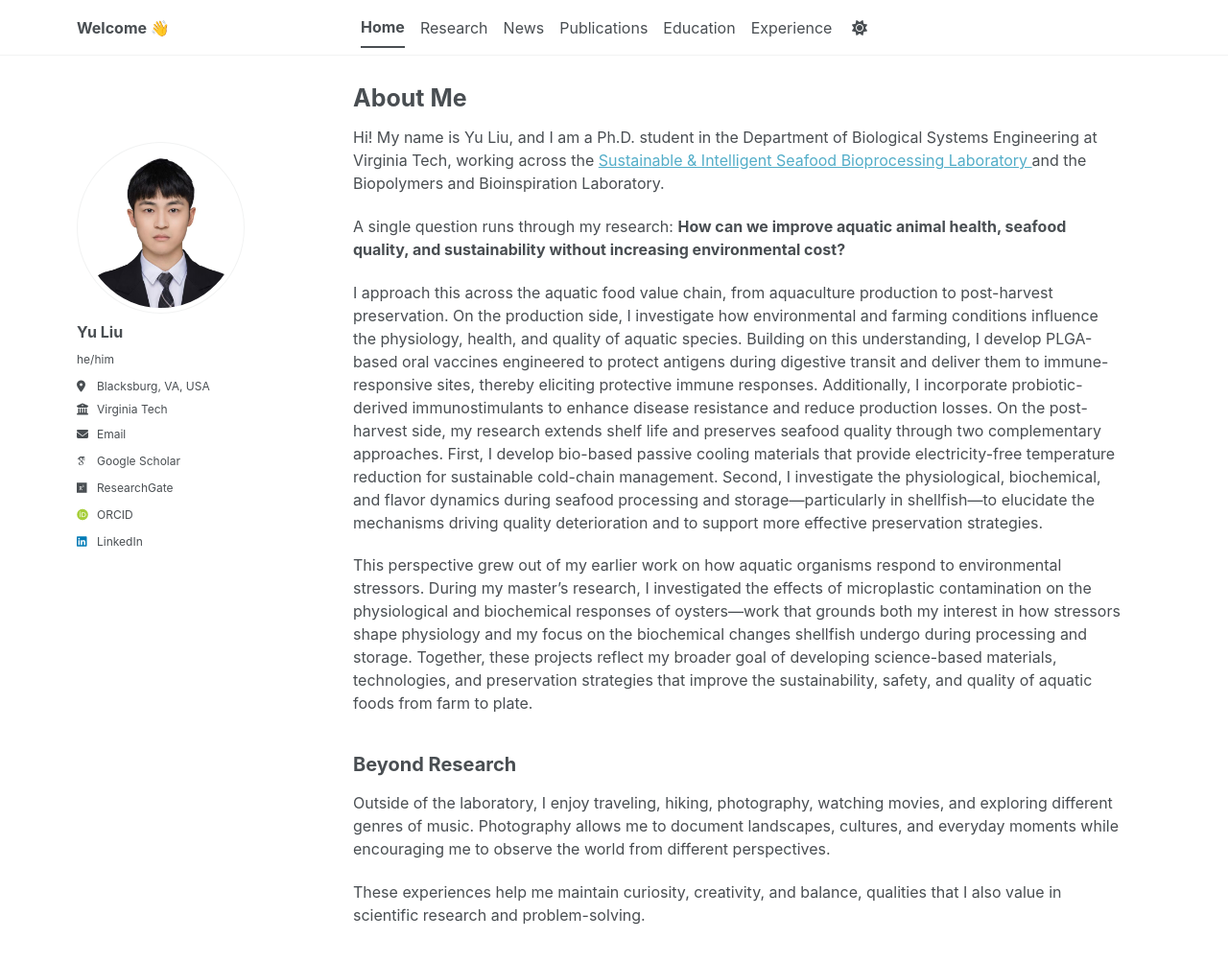
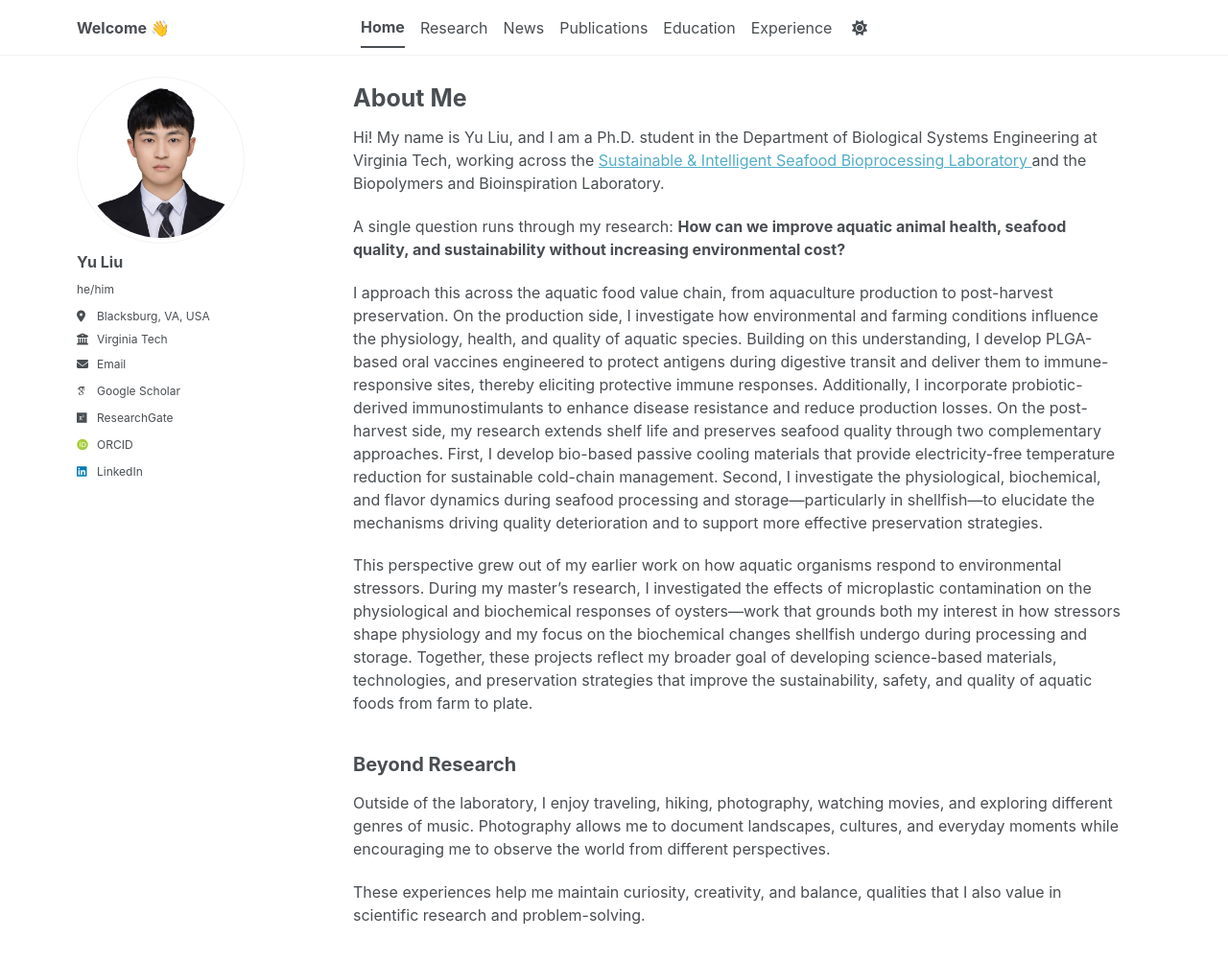
Before and after one commit to yuliu0322/yuliu0322.github.io, a Jekyll site: the page built from _pages/about.md, in a window 1280 px wide and 1019 px high. Shown: the top 1003 px of the window at 96% size. Built offline with Jekyll 4.4.1, drawn with Linux system fonts in a browser that asks for light colours; some web fonts are replaced; a script bundle is joined from its source files by our own code; library files that are not in the unit come from our copies.

Commit message:
Update main.scss

```diff
--- a/assets/css/main.scss
+++ b/assets/css/main.scss
@@ -68,7 +68,6 @@ html {
 /* Desktop layout */
 @media (min-width: 64em) {
 
-  /* Shared responsive dimensions */
   :root {
     --sidebar-width: clamp(16rem, 20vw, 20rem);
     --column-gap: 2rem;
@@ -84,7 +83,7 @@ html {
     box-sizing: border-box;
   }
 
-  /* Create responsive left and right columns */
+  /* Create the left and right columns */
   #main {
     display: grid !important;
     grid-template-columns: var(--sidebar-width) minmax(0, 1fr);
@@ -97,15 +96,28 @@ html {
     grid-column: 1;
     width: 100% !important;
     float: none !important;
+    padding-top: 0 !important;
+    margin-top: -3.5rem !important;
   }
 
-  /* Make the profile scroll with the page */
+  /* Keep the left profile visible while scrolling */
   .sidebar.sticky {
-    position: relative !important;
-    top: auto !important;
+    position: sticky !important;
+    top: 5rem !important;
     height: auto !important;
-    max-height: none !important;
-    overflow: visible !important;
+    max-height: calc(100vh - 5rem) !important;
+    overflow-y: auto !important;
+    scrollbar-width: none;
+  }
+
+  .sidebar.sticky::-webkit-scrollbar {
+    display: none;
+  }
+
+  /* Remove extra space above the profile photo */
+  .author__avatar {
+    margin-top: 0 !important;
+    padding-top: 0 !important;
   }
 
   /* Right content column */
```
Lines whose indentation alone changed are shown as unchanged.
